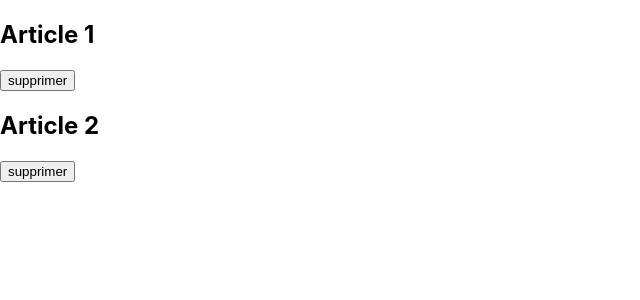
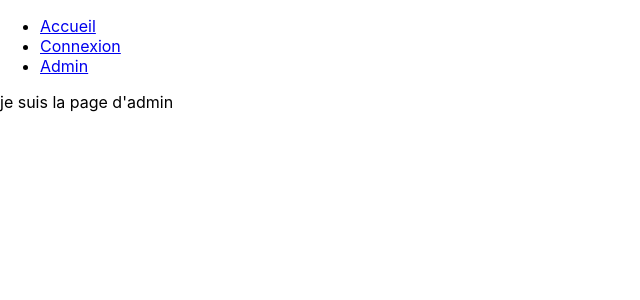
Before and after one commit to webdevproformation/react-h3-mars2022, a React (Create React App) app in the folder jour3-tp/: page /admin in a window 1280 px wide. Shown: the top 300 px of the page, without its empty margins (0-640 px from the left). Built offline with nearby package versions, Linux system fonts and the light colour scheme.

Commit message:
arborescence

```diff
--- a/jour3-tp/package.json
+++ b/jour3-tp/package.json
@@ -8,6 +8,7 @@
     "@testing-library/user-event": "^13.5.0",
     "react": "^17.0.2",
     "react-dom": "^17.0.2",
+    "react-router-dom": "^6.2.2",
     "react-scripts": "5.0.0",
     "web-vitals": "^2.1.4"
   },
--- a/jour3-tp/src/App.js
+++ b/jour3-tp/src/App.js
@@ -1,24 +1,14 @@
-import { useState } from "react"
-import { Article } from "./Article";
+import { Menu } from "./composants/Menu";
+import { Outlet } from "react-router-dom";
 
 function App() {
-  const [tableau, setTableau] = useState({
-    articles : [
-      {id : 1 , titre : "Article 1"},
-      {id : 2 , titre : "Article 2"}
-  ]
-  })
-  const {articles} = tableau;
-function handleClick(id){
 
-  const tableauFiltre = articles.filter(article => { return article.id != id} )
-  setTableau({...tableau , articles : tableauFiltre});
-}
   return (
     <div className="App">
-        {tableau.articles.map((article , index) => {
-          return <Article article={article} key={index} handleClick={handleClick}/>
-        } )}
+        <Menu />
+        <Outlet />
+
+
     </div>
   );
 }
--- /dev/null
+++ b/jour3-tp/src/composants/Admin.jsx
@@ -0,0 +1,3 @@
+export const Admin = () => {
+    return "je suis la page d'admin"
+}
--- /dev/null
+++ b/jour3-tp/src/composants/Connexion.jsx
@@ -0,0 +1,3 @@
+export const Connexion = () => {
+    return "je suis la page de connexion"
+}
--- /dev/null
+++ b/jour3-tp/src/composants/Home.jsx
@@ -0,0 +1,20 @@
+import { useState } from "react"
+import { Article } from "./Article";
+export const Home = () => {
+    const [tableau, setTableau] = useState({
+        articles : [
+          {id : 1 , titre : "Article 1"},
+          {id : 2 , titre : "Article 2"}
+      ]
+      })
+      const {articles} = tableau;
+    function handleClick(id){
+      const tableauFiltre = articles.filter(article => { return article.id != id} )
+      setTableau({...tableau , articles : tableauFiltre});
+    }
+    return <>
+    {tableau.articles.map((article , index) => {
+          return <Article article={article} key={index} handleClick={handleClick}/>
+        } )}
+    </>
+}
--- /dev/null
+++ b/jour3-tp/src/composants/Menu.jsx
@@ -0,0 +1,18 @@
+import { Link } from "react-router-dom"
+
+export const Menu = ( ) => {
+    return <nav>
+        <ul>
+            <li>
+                <Link to="/">Accueil</Link>
+            </li>
+            <li>
+                <Link to="/connexion">Connexion</Link>
+            </li>
+            <li>
+                <Link to="/admin">Admin</Link>
+            </li>
+        </ul>
+        {/**bien respecter les routes précisées dans le fichier index.js */}
+    </nav>
+}
--- a/jour3-tp/src/index.js
+++ b/jour3-tp/src/index.js
@@ -3,10 +3,22 @@ import ReactDOM from 'react-dom';
 import './index.css';
 import App from './App';
 import reportWebVitals from './reportWebVitals';
+import { BrowserRouter , Routes, Route } from "react-router-dom"
+import { Home } from "./composants/Home"
+import { Connexion } from "./composants/Connexion"
+import { Admin } from "./composants/Admin"
 
 ReactDOM.render(
   <React.StrictMode>
-    <App />
+    <BrowserRouter>
+      <Routes>
+        <Route path="/" element={<App />}>
+            <Route index element={<Home />}  />
+            <Route path="connexion" element={<Connexion />} />
+            <Route path="admin" element={<Admin />} />
+        </Route>
+      </Routes>
+    </BrowserRouter>
   </React.StrictMode>,
   document.getElementById('root')
 );
```
Also changed, not shown: jour3-tp/src/composants/Article.jsx (renamed from jour3-tp/src/Article.jsx), 2 other files (tests, documents, lock files or other folders).
